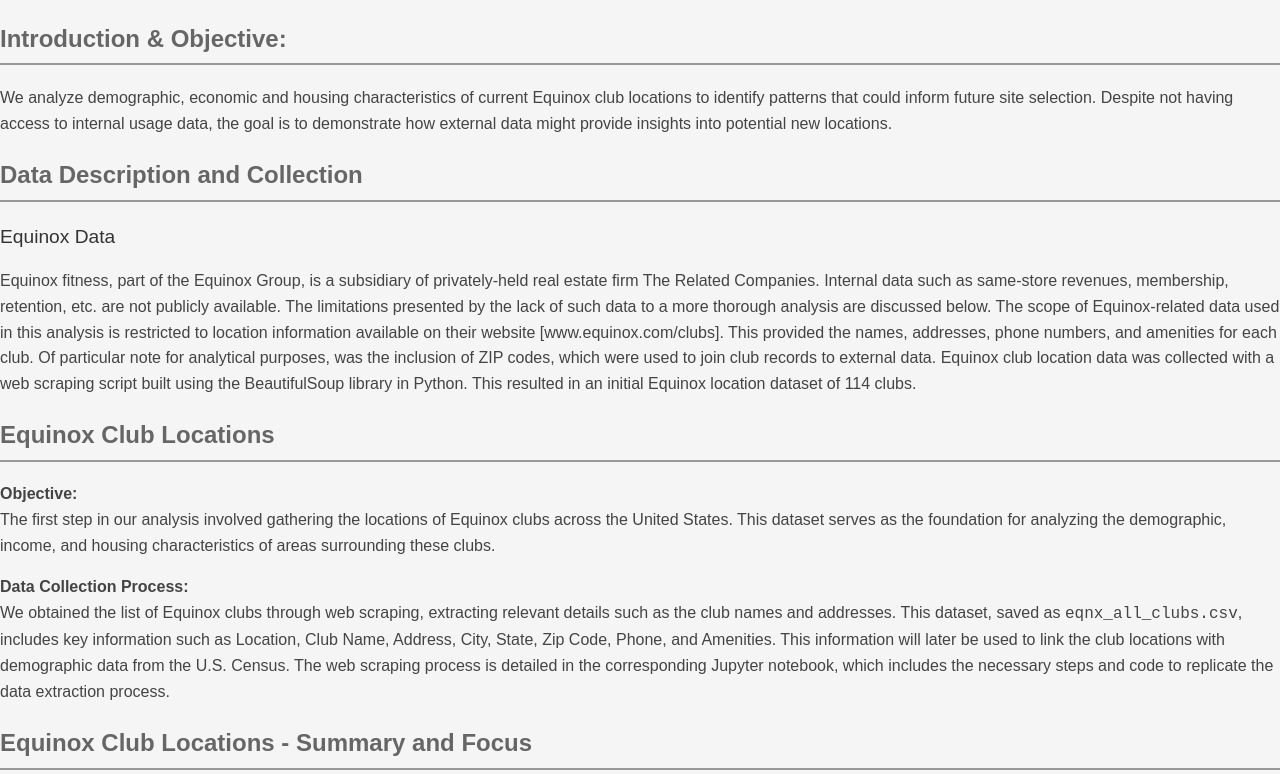
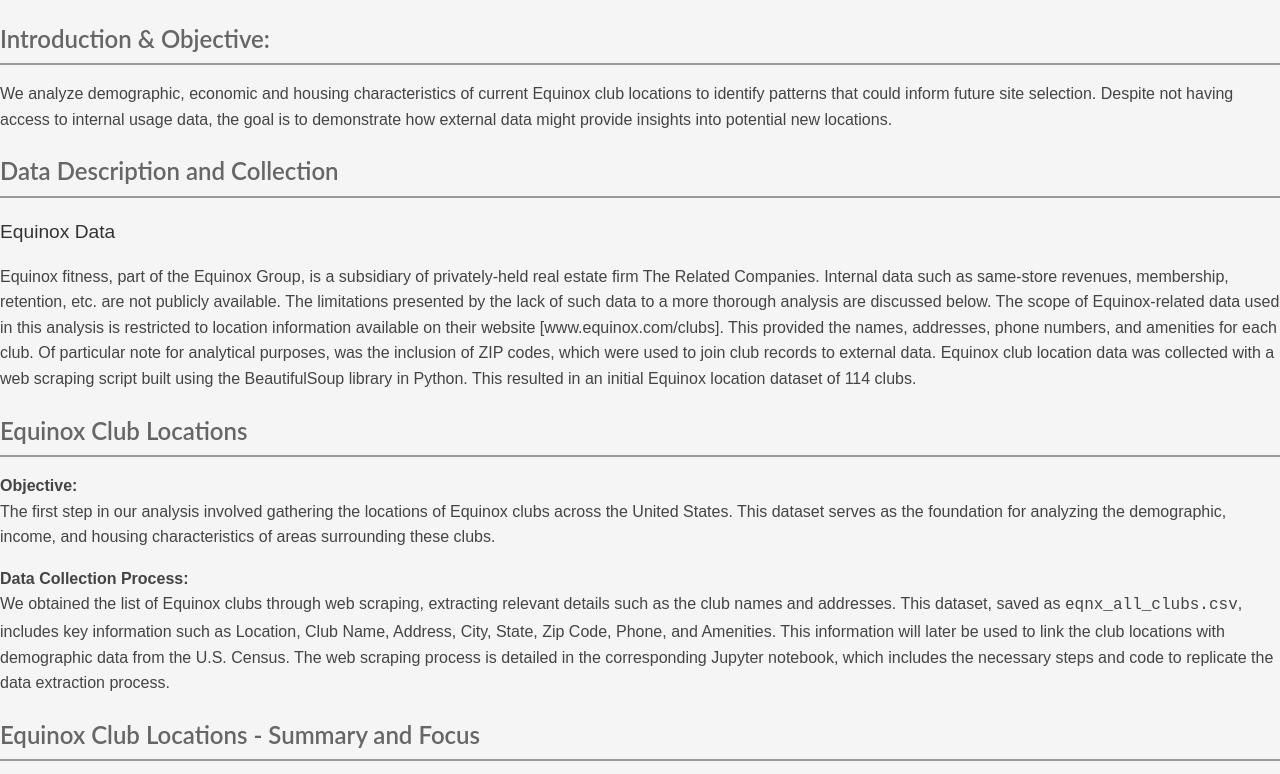
Before and after one commit to DataSciSanj/equinox-club-analysis, a plain HTML site: page index.html in a window 1280 px wide. Shown: the top 774 px of the page. Drawn offline with Linux system fonts and the light colour scheme.

Commit message:
Update styles.css

```diff
--- a/css/styles.css
+++ b/css/styles.css
@@ -1,6 +1,6 @@
 /* Global Styles */
 body {
-    font-family: 'Signika', sans-serif;
+    font-family: 'Quicksand', sans-serif;
     color: #333;
     line-height: 1.6;
     margin: 0;
@@ -10,7 +10,7 @@ body {
 
 /* Header */
 header {
-    background-color: #2E4272;
+    background-color: #222;
     color: #fff;
     padding: 30px;
     text-align: center;
@@ -35,9 +35,11 @@ header h1 {
 
 /* Section Titles */
 h2 {
+    font-family: 'Lato', sans-serif;
     font-weight: 600;
     font-size: 1.5rem;
     color: #666;
+    margin-bottom: 5px;
     border-bottom: 2px solid #999;
     padding-bottom: 5px;
 }
```
